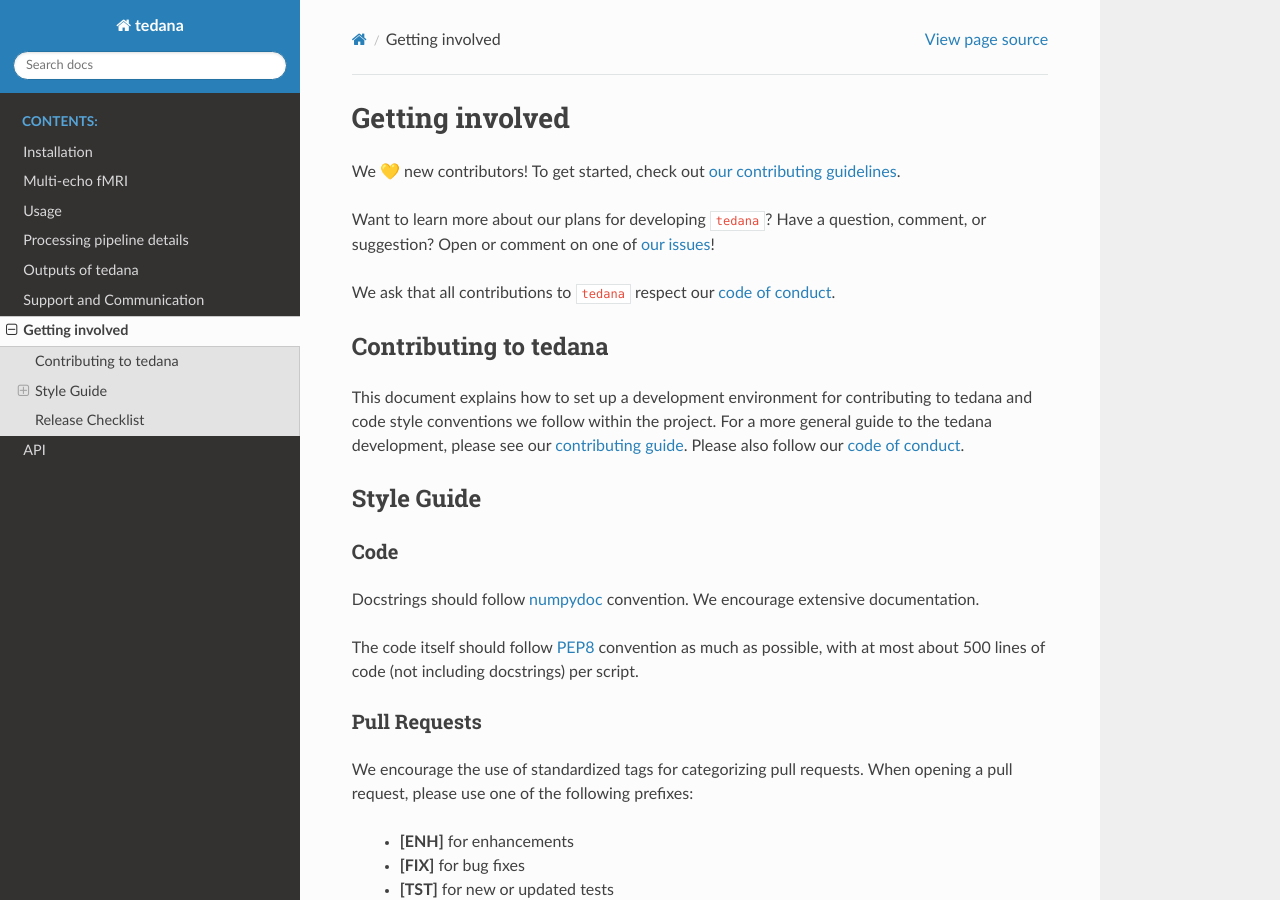
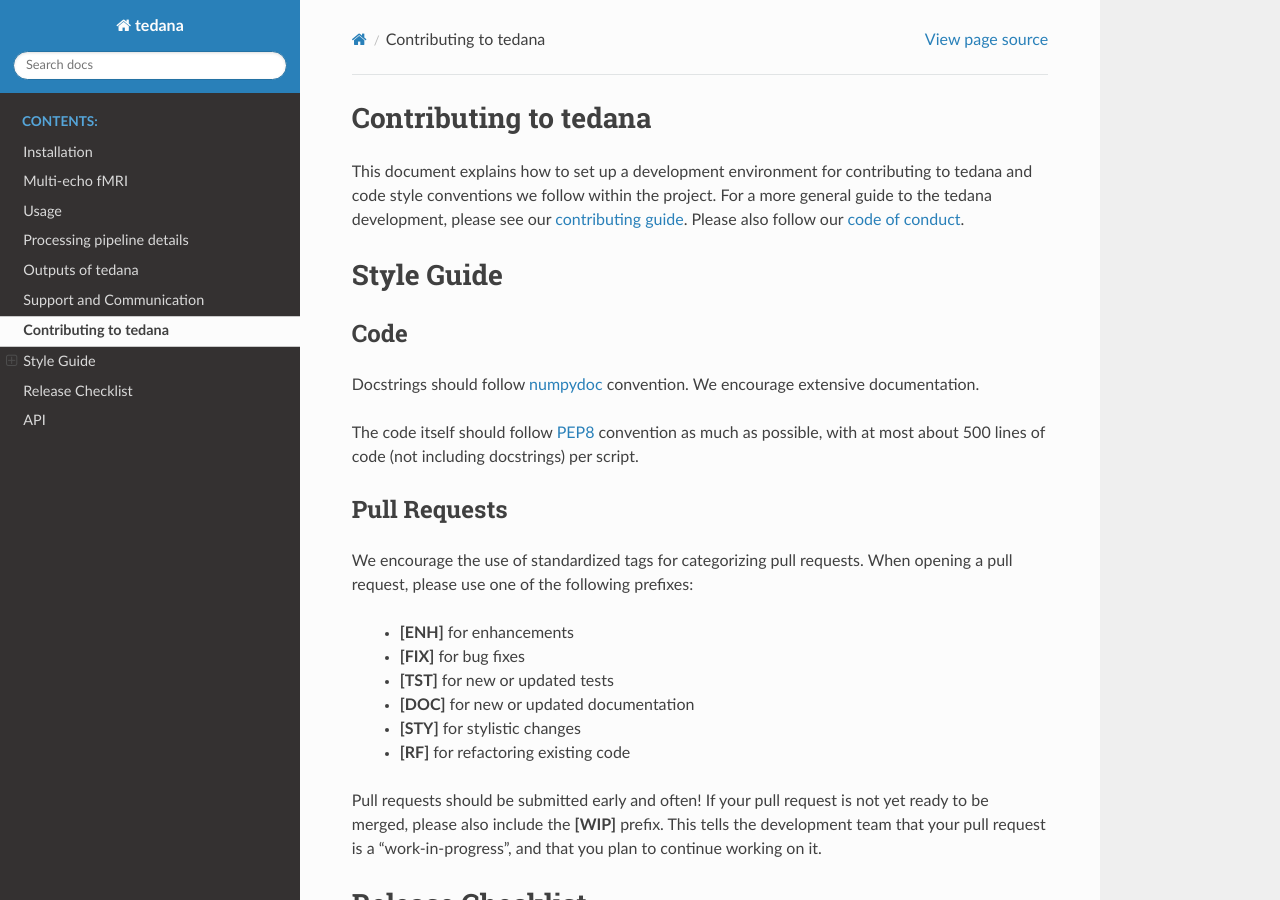
Before and after one commit to ME-ICA/tedana, a Sphinx documentation site: the page built from docs/contributing.rst, in a window 1280 px wide and 900 px high. Built offline with Sphinx 7.4.7 and the Read the Docs theme 2.0.0, drawn with Linux system fonts in a browser that asks for light colours; formulas are drawn with MathJax 3.

Commit message:
[DOC] Remove getting started section

```diff
--- a/docs/contributing.rst
+++ b/docs/contributing.rst
@@ -1,19 +1,3 @@
-Getting involved
-----------------
-
-We 💛 new contributors!
-To get started, check out `our contributing guidelines`_.
-
-Want to learn more about our plans for developing ``tedana``?
-Have a question, comment, or suggestion?
-Open or comment on one of `our issues`_!
-
-We ask that all contributions to ``tedana`` respect our `code of conduct`_.
-
-.. _our contributing guidelines: https://github.com/ME-ICA/tedana/blob/master/CONTRIBUTING.md
-.. _our issues: https://github.com/ME-ICA/tedana/issues
-.. _code of conduct: https://github.com/ME-ICA/tedana/blob/master/CODE_OF_CONDUCT.md
-
 Contributing to tedana
 ======================
 
```
